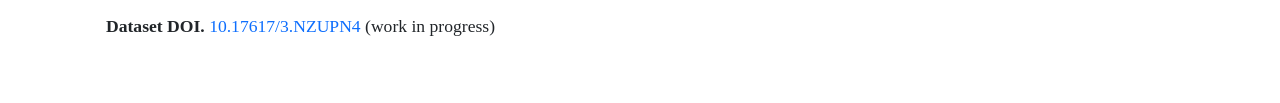
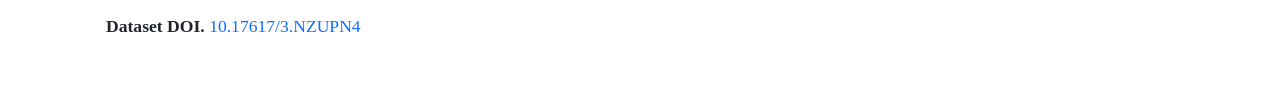
Before and after one commit to vpnecosystem/vpnecosystem.github.io, a plain HTML site: page index.html in a window 1280 px wide. Shown: the part 1226-1329 px from the top of the page. Drawn offline with Linux system fonts and the light colour scheme.

Commit message:
dataset published

```diff
--- a/index.html
+++ b/index.html
@@ -94,7 +94,7 @@
                     <a href="https://doi.org/10.17617/3.NZUPN4">Open Research Data Repository of the Max Planck Society</a> to guarantee long-term availability.
                 </p>
 
-                <p><b>Dataset DOI.</b> <a href="https://doi.org/10.17617/3.NZUPN4">10.17617/3.NZUPN4</a> (work in progress)</p>
+                <p><b>Dataset DOI.</b> <a href="https://doi.org/10.17617/3.NZUPN4">10.17617/3.NZUPN4</a></p>
             </article>
         </div>
 
```
